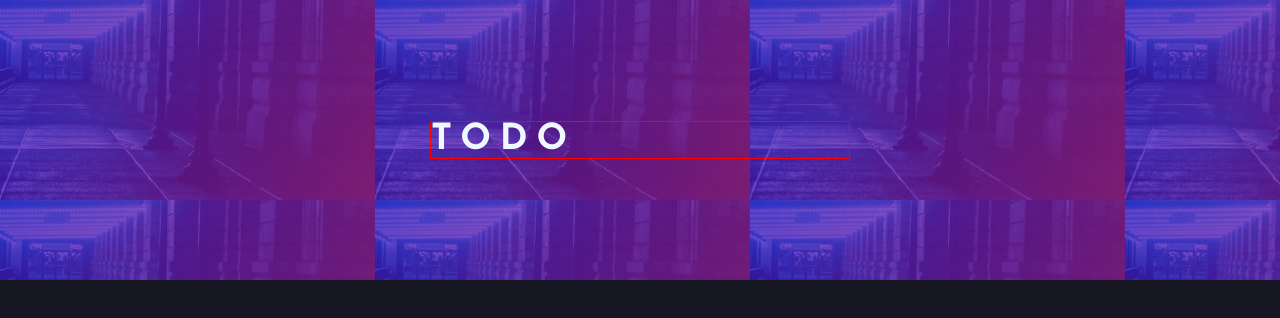
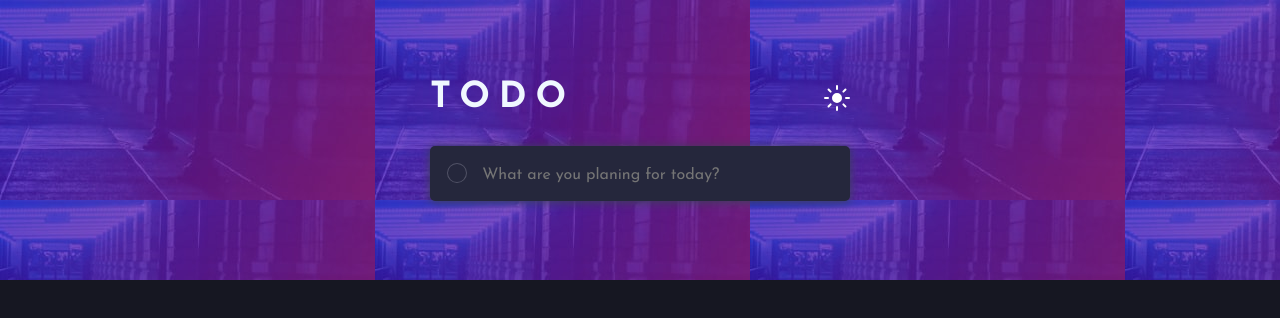
Before and after one commit to GHamza-Dev/react-todo-app, a React (Create React App) app: page / in a window 1280 px wide. Shown: the top 318 px of the page. Built offline with nearby package versions, Linux system fonts and the light colour scheme.

Commit message:
Create input component

```diff
--- a/src/App.js
+++ b/src/App.js
@@ -4,7 +4,8 @@ import Layout from './components/Layout/Layout';
 import Header from './components/Layout/Header/Header';
 import Body from './components/Layout/Body/Body';
 import Wrapper from './components/Layout/Header/Wrapper/Wrapper';
-import Logo from './components/Logo/Logo';
+import HeaderTop from './components/HeaderTop/HeaderTop';
+import Input from './components/UI/Input/Input';
 class App extends Component{
 
 
@@ -13,7 +14,8 @@ class App extends Component{
       <Layout>
         <Header>
           <Wrapper>
-            <Logo/>
+            <HeaderTop />
+            <Input />
           </Wrapper>
         </Header>
         <Body>
--- /dev/null
+++ b/src/components/HeaderTop/HeaderTop.js
@@ -0,0 +1,13 @@
+import React from 'react';
+import classes from './HeaderTop.module.css';
+import Logo from '../Logo/Logo';
+import sun from '../../assets/images/icon-sun.svg';
+
+const HeaderTop = (props) => (
+    <div className={classes.header_top} >
+        <Logo />
+        <img src={sun} alt="sun" />
+    </div>
+);
+
+export default HeaderTop;
--- /dev/null
+++ b/src/components/HeaderTop/HeaderTop.module.css
@@ -0,0 +1,5 @@
+.header_top{
+    display: flex;
+    justify-content: space-between;
+    align-items: center;
+}
--- a/src/components/Layout/Header/Wrapper/Wrapper.module.css
+++ b/src/components/Layout/Header/Wrapper/Wrapper.module.css
@@ -1,5 +1,4 @@
 .wrapper{
-    border: red solid 1px;
     width: 90%;
     max-width: 420px;
     margin: auto;
--- a/src/components/Layout/Wrapper/Wrapper.module.css
+++ /dev/null
@@ -1,6 +0,0 @@
-.wrapper{
-    border: red solid 1px;
-    width: 90%;
-    max-width: 420px;
-    margin: auto;
-}
--- /dev/null
+++ b/src/components/UI/Input/Input.js
@@ -0,0 +1,13 @@
+import React from 'react';
+import classes from './Input.module.css';
+
+const Input = (props) => (
+    <div className={classes.input_group}>
+        <div className={classes.circle}></div>
+        <input
+        className={classes.input} type="text"
+        placeholder="What are you planing for today?" />
+    </div>
+);
+
+export default Input;
--- /dev/null
+++ b/src/components/UI/Input/Input.module.css
@@ -0,0 +1,38 @@
+.input_group{
+    height: 55px;
+    display: flex;
+    align-items: center;
+    justify-content: space-between;
+    background-color: hsl(235, 24%, 19%);
+    padding: 0 17px;
+    margin-top: 30px;
+    border-radius: 5px;
+    box-shadow: 0 1px 10px #3c4058;
+}
+
+.input{
+    width: 100%;
+    height: 100%;
+    border: none;
+    outline: none;
+    margin-left: 15px;
+    background-color: inherit;
+    color: #d2d3db;
+    font-family: inherit;
+    font-size: 1rem;
+    font-weight: 400;
+    padding-top: 3px;
+}
+
+.input:hover,
+.input:active{
+    outline: none;
+}
+
+.circle{
+    width: 22px;
+    height: 20px;
+    border-radius: 50%;
+    border: solid 1px #9394a5;
+    opacity: .4;
+}
```
Also changed, not shown: src/components/Layout/Wrapper/Wrapper.js (deleted, +0 -10 lines).
